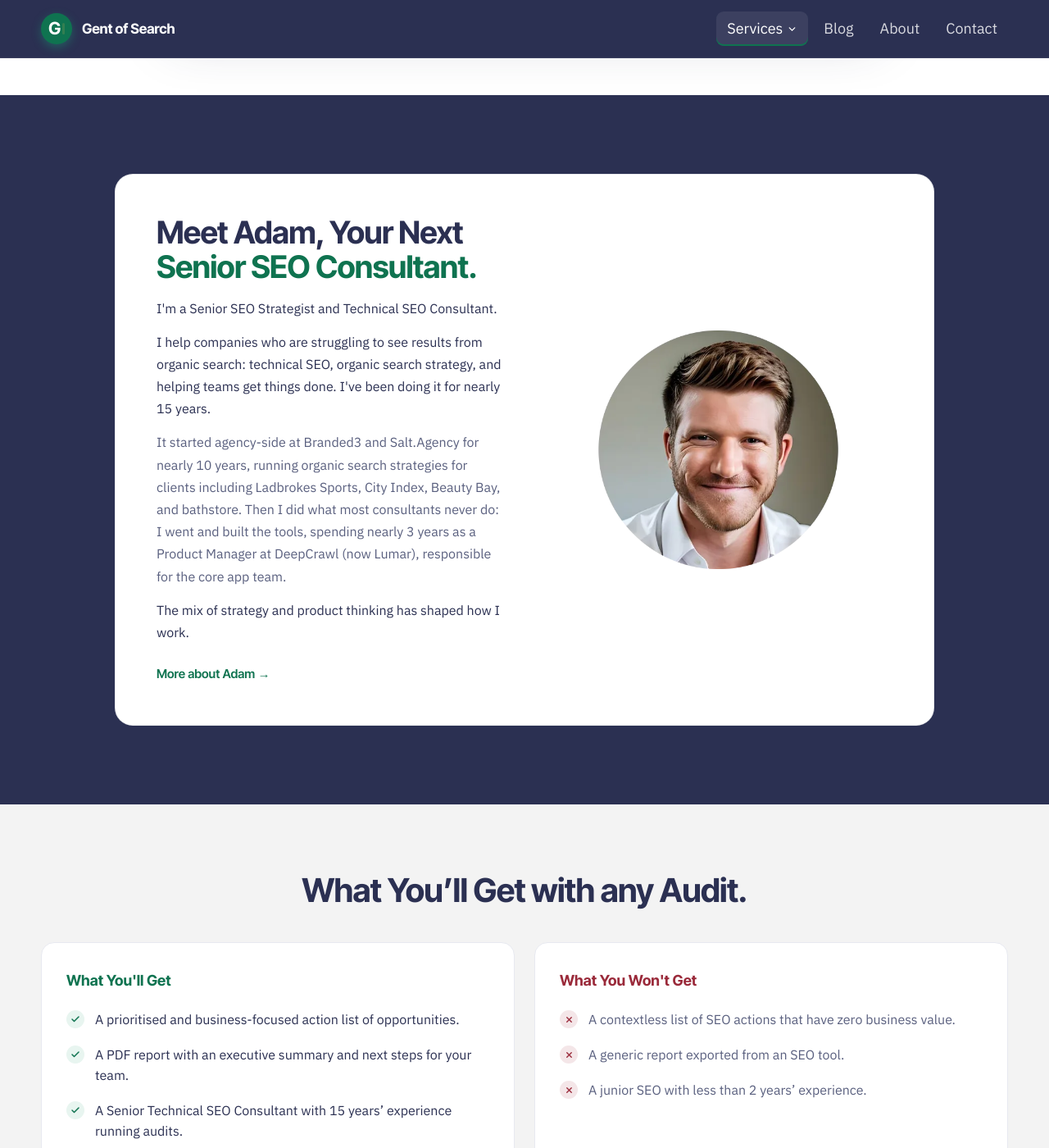
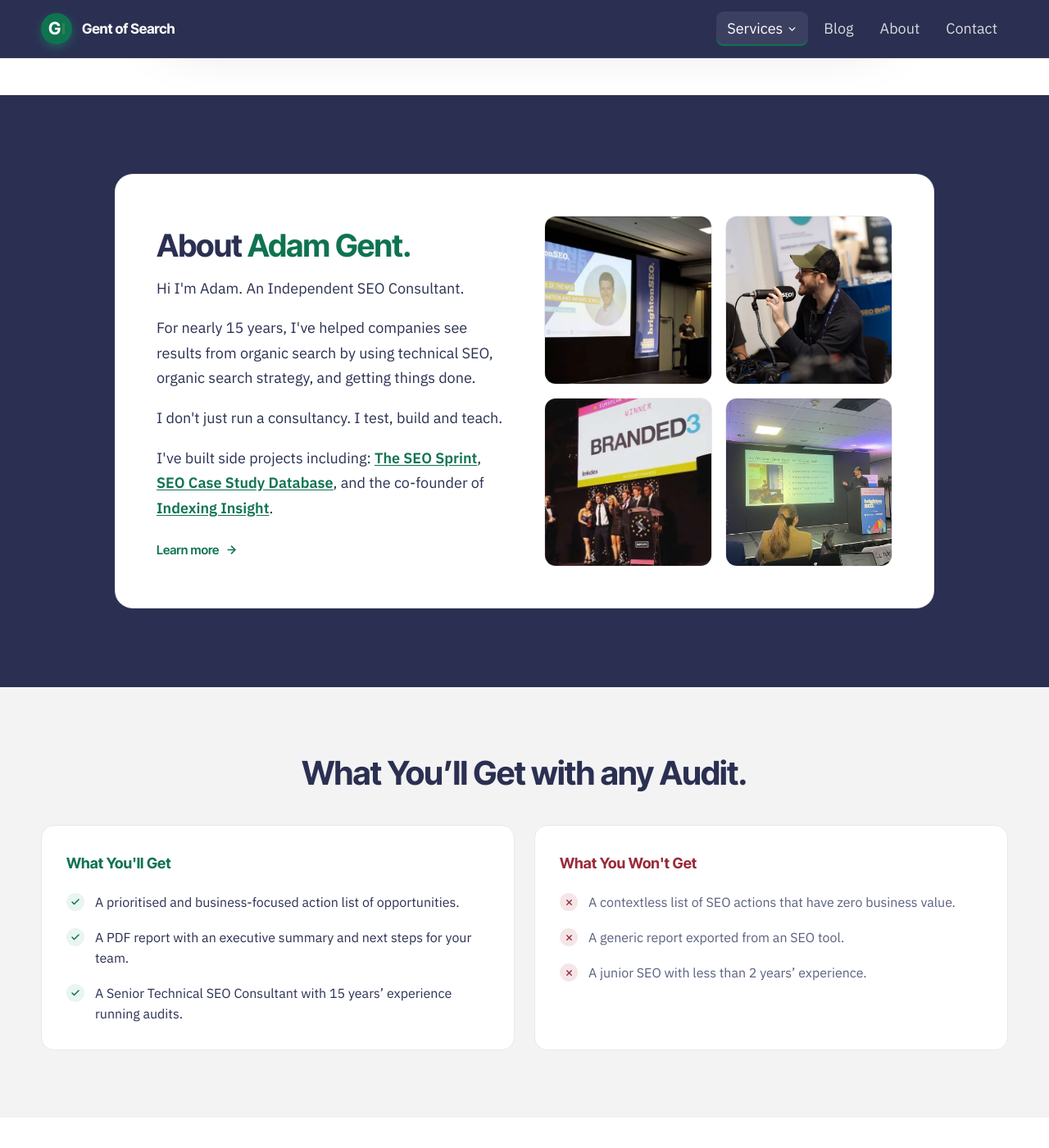
Before and after one commit to Gent-of-Search/gentofsearch.com, a Jekyll site: the page built from services/audits.html, in a window 1280 px wide and 1400 px high, scrolled down 3057 px. Shown: the whole window at 82% size. Built offline with Jekyll 4.4.1, drawn with Linux system fonts in a browser that asks for light colours.

Commit message:
Audits: replace Meet Adam bio with homepage About component (photo grid + side projects)

```diff
--- a/services/audits.html
+++ b/services/audits.html
@@ -178,20 +178,23 @@ service: audits
     </div>
   </section>
 
-  <!-- ===================== MEET ADAM (bio) ===================== -->
+  <!-- ===================== ABOUT ===================== -->
   <section style="padding:96px 0; background:#2B3052;">
     <div style="width:min(1000px,100% - 48px); margin:0 auto; background:#FFFFFF; border:1px solid rgba(43,48,82,0.10); border-radius:22px; padding:50px;">
-      <div class="gos-g2" style="display:grid; grid-template-columns:1fr 1fr; gap:48px; align-items:center;">
-        <div style="text-align:left;">
-
-          <h2 style="text-align:left; font-family:'Inter Tight',sans-serif; font-weight:700; font-size:clamp(28px,3.2vw,38px); line-height:1.1; letter-spacing:-0.02em; color:#2B3052; margin:0 0 16px;">Meet Adam, Your Next <span style="color:#0F7350;">Senior SEO Consultant.</span></h2>
-          <p style="color:#2B3052; font-size:16px; line-height:1.7; margin:0 0 14px;">I'm a Senior SEO Strategist and Technical SEO Consultant.<br></p><p style="color:#2B3052; font-size:16px; line-height:1.7; margin:0 0 14px;">I help companies who are struggling to see results from organic search: technical SEO, organic search strategy, and helping teams get things done. I've been doing it for nearly 15 years.</p>
-          <p style="color:#5A607F; font-size:16px; line-height:1.7; margin:0 0 14px;">It started agency-side at Branded3 and Salt.Agency for nearly 10 years, running organic search strategies for clients including Ladbrokes Sports, City Index, Beauty Bay, and bathstore. Then I did what most consultants never do: I went and built the tools, spending nearly 3 years as a Product Manager at DeepCrawl (now Lumar), responsible for the core app team.</p>
-          <p style="color:#2B3052; font-size:16px; line-height:1.7; margin:0 0 24px;">The mix of strategy and product thinking has shaped how I work.</p>
-          <a href="{{ '/about/' | relative_url }}" target="_blank" rel="noopener" style="font-family:'Inter Tight',sans-serif; font-weight:600; font-size:15px; color:#0F7350; text-decoration:none;">More about Adam →</a>
+      <div class="grid-2" style="display:grid; grid-template-columns:1fr 1fr; gap:48px; align-items:center;">
+        <div>
+          <h2 style="font-family:'Inter Tight',sans-serif; font-weight:700; font-size:clamp(28px,3.2vw,38px); line-height:1.1; letter-spacing:-0.02em; color:#2B3052; margin:8px 0 16px;">About <span style="color:#0F7350;">Adam Gent.</span></h2>
+          <p style="color:#2B3052; font-size:18px; line-height:1.7; margin:0 0 18px;">Hi I'm Adam. An Independent SEO Consultant.</p>
+          <p style="color:#2B3052; font-size:18px; line-height:1.7; margin:0 0 18px;">For nearly 15 years, I've helped companies see results from organic search by using technical SEO, organic search strategy, and getting things done.</p>
+          <p style="color:#2B3052; font-size:18px; line-height:1.7; margin:0 0 18px;">I don't just run a consultancy. I test, build and teach.</p>
+          <p style="color:#2B3052; font-size:18px; line-height:1.7; margin:0;">I've built side projects including: <a href="https://web.archive.org/web/20260212155131/https://theseosprint.com/" target="_blank" rel="noopener" style="color:#0F7350; font-weight:600; text-decoration:underline; text-underline-offset:2px;">The SEO Sprint</a>, <a href="https://adamgent.gumroad.com/l/seo-case-studies-database" target="_blank" rel="noopener" style="color:#0F7350; font-weight:600; text-decoration:underline; text-underline-offset:2px;">SEO Case Study Database</a>, and the co-founder of <a href="https://indexinginsight.com/" target="_blank" rel="noopener" style="color:#0F7350; font-weight:600; text-decoration:underline; text-underline-offset:2px;">Indexing Insight</a>.</p>
+          <a href="{{ '/about/' | relative_url }}" style="display:inline-flex; align-items:center; gap:8px; margin-top:24px; font-family:'Inter Tight',sans-serif; font-weight:600; font-size:15px; color:#0F7350; text-decoration:none;">Learn more<svg width="15" height="15" viewBox="0 0 24 24" fill="none" stroke="currentColor" stroke-width="2.5" stroke-linecap="round" stroke-linejoin="round"><line x1="5" y1="12" x2="19" y2="12"></line><polyline points="12 5 19 12 12 19"></polyline></svg></a>
         </div>
-        <div style="border-radius:18px; overflow:hidden; background:transparent; display:grid; place-items:center; height:440px;">
-          <img src="{{ '/assets/adam-gent-hero-circle.webp' | relative_url }}" alt="Adam Gent" style="display:block; width:82%; height:auto;">
+        <div style="display:grid; grid-template-columns:1fr 1fr; grid-template-rows:206px 206px; gap:16px;">
+          <img width="900" height="597" loading="lazy" src="{{ '/assets/adam-gent-brightonseo-2019.webp' | relative_url }}" alt="Adam Gent speaking at BrightonSEO 2019 on pagination and infinite scroll" style="width:100%; height:100%; object-fit:cover; object-position:60% 50%; border-radius:14px; border:1px solid rgba(43,48,82,0.10); display:block;">
+          <img width="600" height="900" loading="lazy" src="{{ '/assets/adam-gent-podcast.webp' | relative_url }}" alt="Adam Gent recording an SEOCast podcast interview" style="width:100%; height:100%; object-fit:cover; object-position:50% 30%; border-radius:14px; border:1px solid rgba(43,48,82,0.10); display:block;">
+          <img width="600" height="400" loading="lazy" src="{{ '/assets/adam-gent-eu-search-awards.webp' | relative_url }}" alt="Adam Gent on stage as Branded3 wins at the European Search Awards" style="width:100%; height:100%; object-fit:cover; object-position:50% 55%; border-radius:14px; border:1px solid rgba(43,48,82,0.10); display:block;">
+          <img width="750" height="1000" loading="lazy" src="{{ '/assets/adam-gent-brightonseo.webp' | relative_url }}" alt="Adam Gent presenting on the Lumar stage at BrightonSEO" style="width:100%; height:100%; object-fit:cover; object-position:55% 45%; border-radius:14px; border:1px solid rgba(43,48,82,0.10); display:block;">
         </div>
       </div>
     </div>
```
